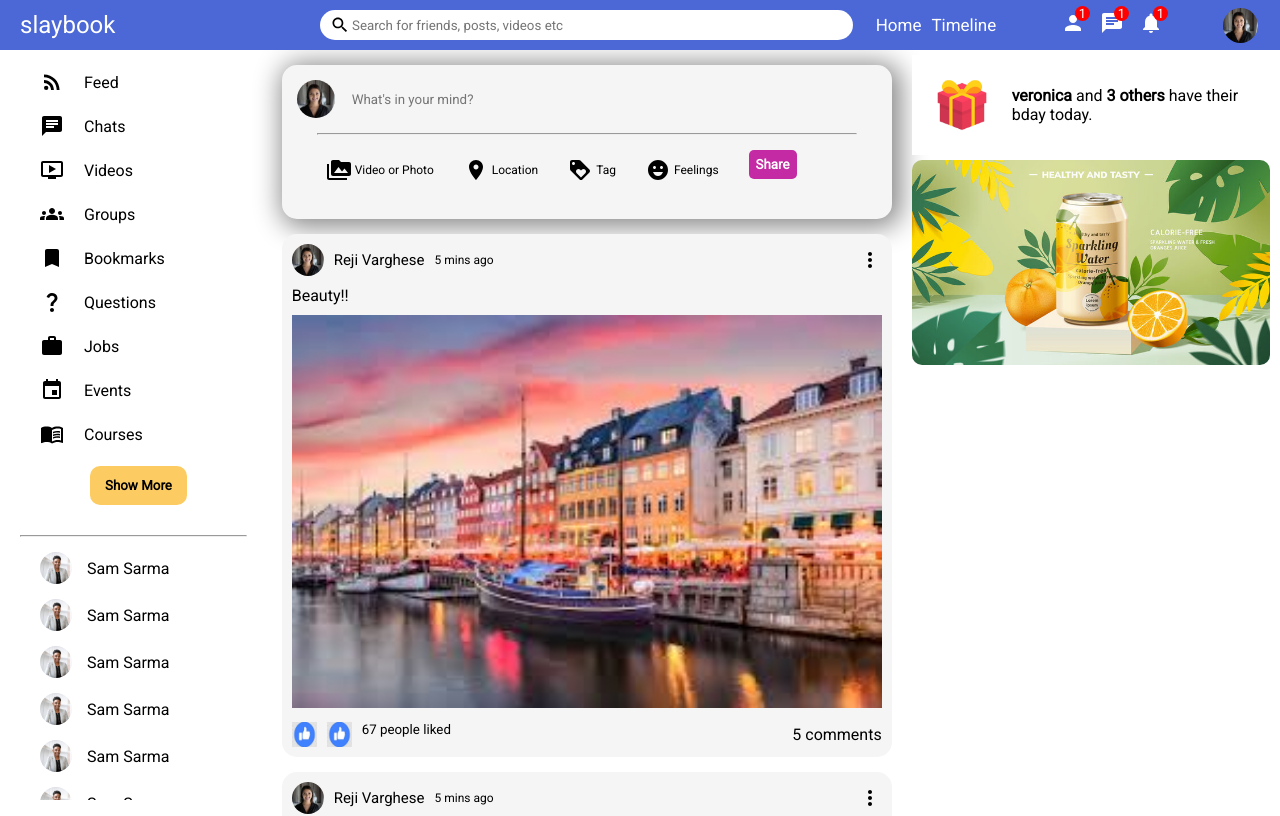
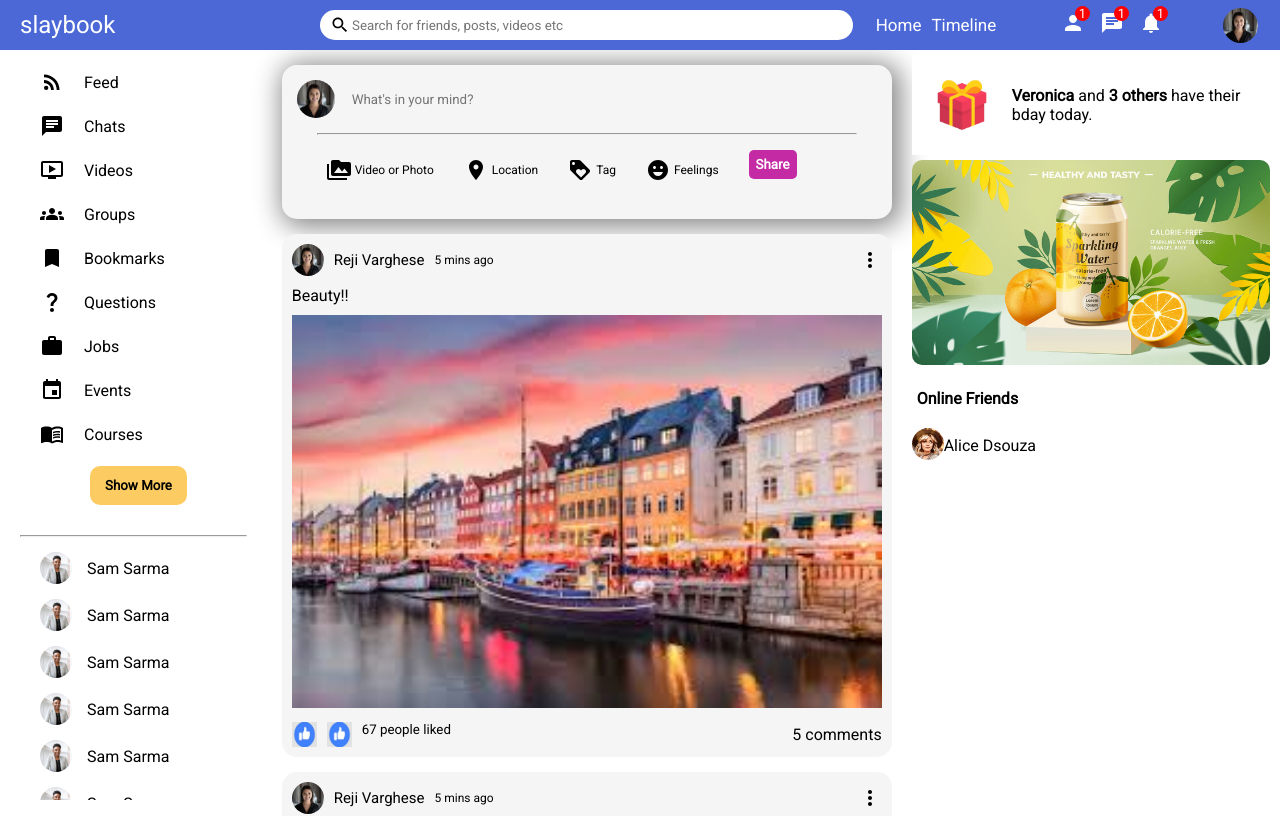
Before and after one commit to VinlaRose/social-media-react, a React (Create React App) app: page / in a window 1280 px wide. Shown: the top 816 px of the page. Built offline with nearby package versions, Linux system fonts and the light colour scheme.

Commit message:
feat:added-online-frnds

```diff
--- a/src/components/rightbar/Rightbar.jsx
+++ b/src/components/rightbar/Rightbar.jsx
@@ -8,11 +8,24 @@ export default function Rightbar(){
                 <div className="rightBarWrapper">
                     <div className="bdayMsg">
                         <img src="assets/gift.jpg" alt="" className="bdayIcon" />
-                        <span className="bdayText"><b>veronica</b> and <b>3 others </b>have their bday today.</span>
+                        <span className="bdayText"><b>Veronica</b> and <b>3 others </b>have their bday today.</span>
                     </div>
                     <div className="adBox">
                         <img src="assets/add1.jpg" alt="" className="adImg" />
                     </div>
+                    <h4 className='onlineFrndsHeading'>Online Friends</h4>
+                    <ul className="ListonlineFriends">
+                        <li className="onlineFriend">
+                            <div className="profileImageContainer">
+                                <img src="assets/alice.jpg" alt="" className="onlineFriendProfilepic"/>
+                                <span className="onlinebadge"></span>
+
+                            </div>
+
+                            <span className="onlineFriendName">Alice Dsouza</span>
+                        </li>
+                    </ul>
+
                 </div>
             </div>
 
--- a/src/components/rightbar/rightbar.css
+++ b/src/components/rightbar/rightbar.css
@@ -28,3 +28,27 @@
     width: 100%;
     border-radius: 10px;
 }
+
+.ListonlineFriends{
+    padding: 0;
+    margin: 0;
+    list-style: none;
+    margin-top: 5 px;
+}
+
+.onlineFrndsHeading{
+    margin: 20px 10px 20px 5px;
+}
+.onlineFriend{
+    display: flex;
+    align-items: center;
+}
+
+.onlineFriendProfilepic{
+    height: 32px;
+    width: 32px;
+    border-radius: 50%;
+}
+.onlineFriendName{
+    font-size: medium;
+}
```
